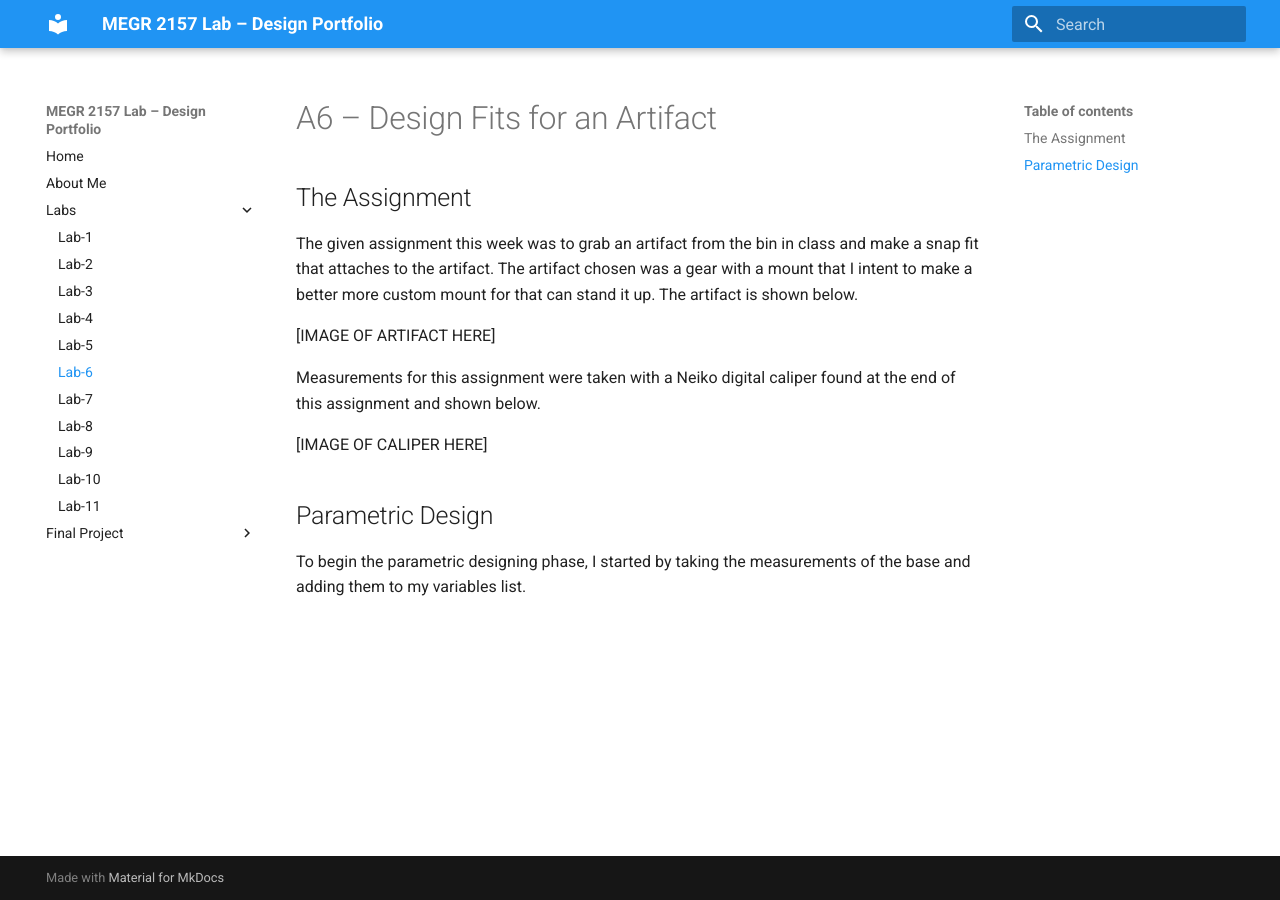
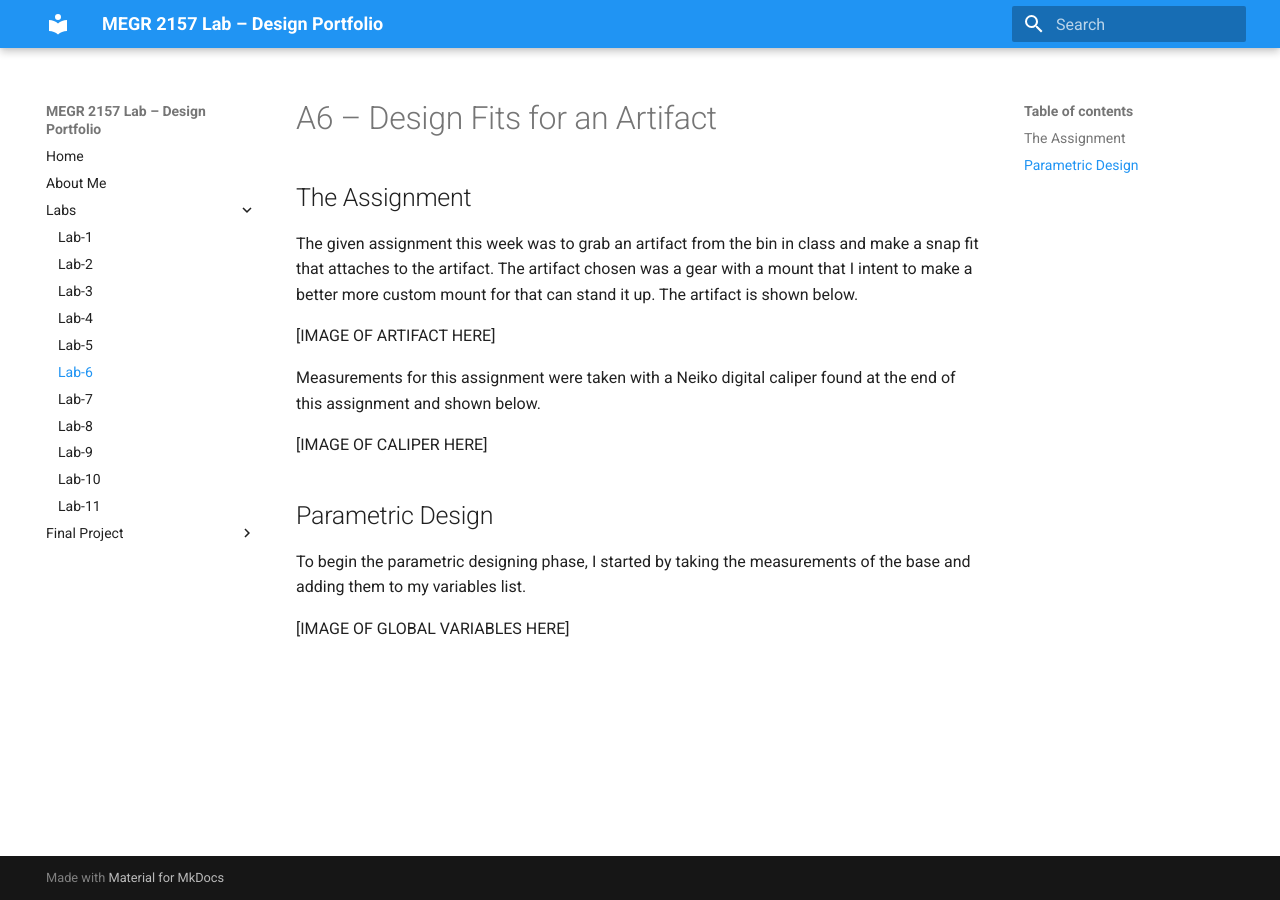
Before and after one commit to mgrego35/Morgan-Gregory-Lab-Portfolio, an MkDocs documentation site: the page built from docs/Labs/L06/index.md, in a window 1280 px wide. Built offline with MkDocs 1.6.1 and Material for MkDocs 9.7.7, drawn with Linux system fonts in a browser that asks for light colours.

Commit message:
Add image placeholder for global variables
Added placeholder for image of global variables in the documentation.

```diff
--- a/docs/Labs/L06/index.md
+++ b/docs/Labs/L06/index.md
@@ -13,3 +13,5 @@ Measurements for this assignment were taken with a Neiko digital caliper found a
 ## Parametric Design
 
 To begin the parametric designing phase, I started by taking the measurements of the base and adding them to my variables list.
+
+[IMAGE OF GLOBAL VARIABLES HERE]
```
